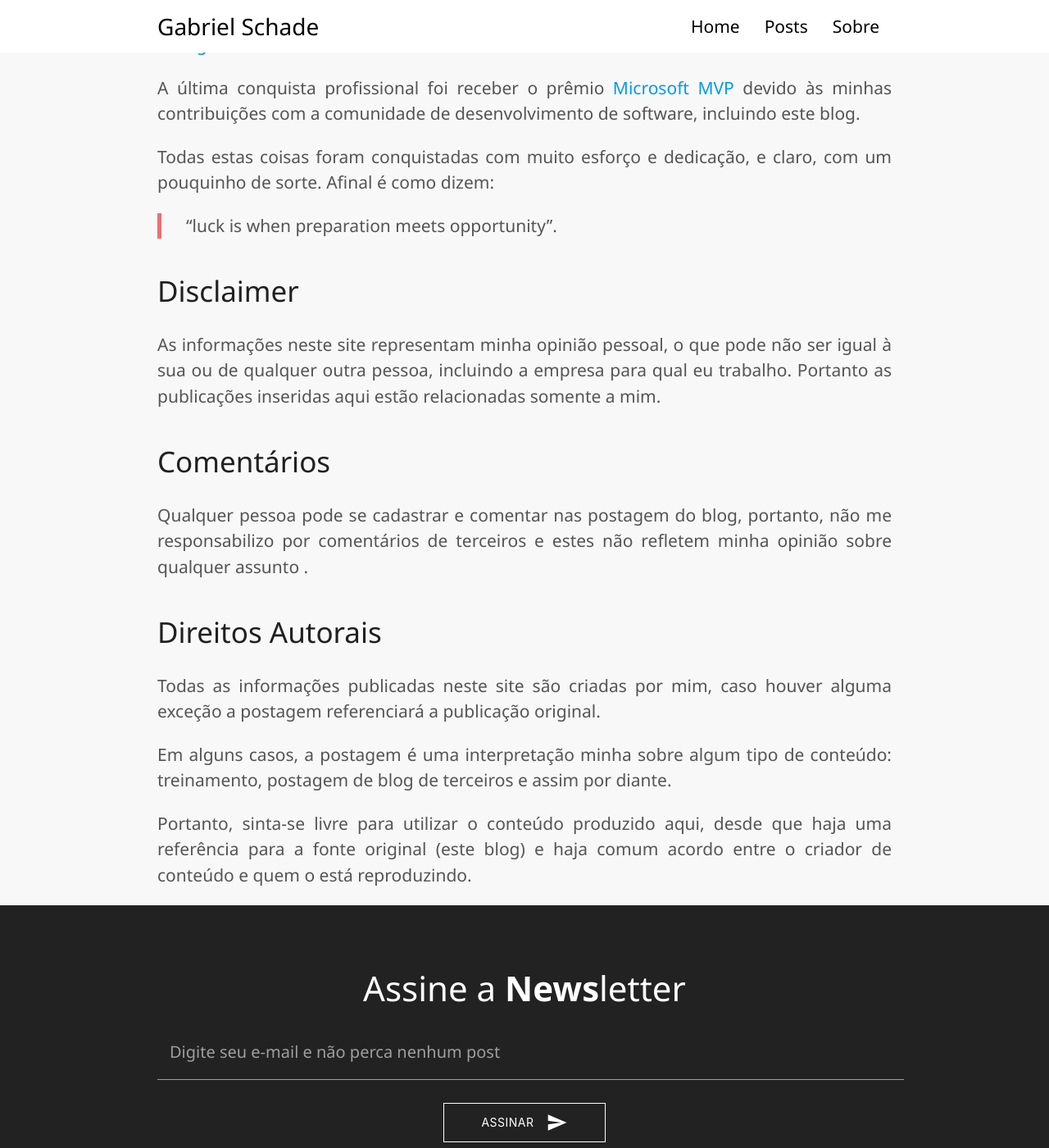
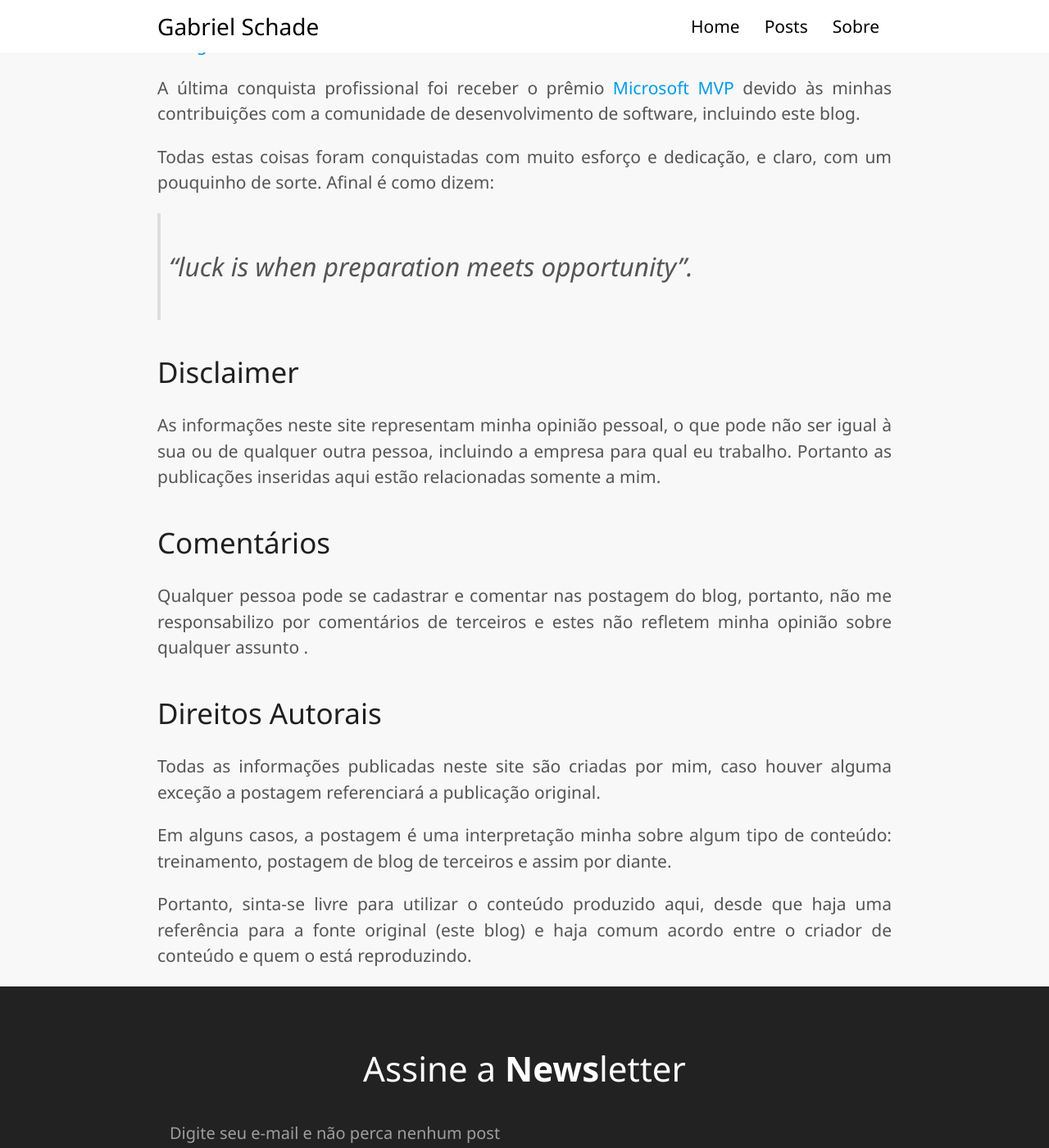
Before and after one commit to gabrielschade/gabrielschade.github.io, a Jekyll site: the page built from about.md, in a window 1280 px wide and 1400 px high, scrolled down 1003 px. Shown: the whole window at 82% size. Built offline with Jekyll 4.4.1, drawn with Linux system fonts in a browser that asks for light colours; nearby versions of some CDN libraries; comment, search, counter and statistics services are not loaded.

Commit message:
Finalização da atualização

```diff
--- a/_includes/header-new.html
+++ b/_includes/header-new.html
@@ -3,7 +3,7 @@
     <nav id="navbar">
       <div class="nav-wrapper container">
         <img class="center circle icon responsive-img" alt="profile" src="https://avatars3.githubusercontent.com/u/3276580?v=4&amp;u=454f9f40621e24e60e9d2c0d026ea05eba10287d&amp;s=400">
-        <a href="#!" class="brand-logo">Gabriel Schade</a>
+        <a href="/{{ site.baseurl }}" class="brand-logo">Gabriel Schade</a>
         <a href="#" data-target="mobile-demo" class="sidenav-trigger"><i class="material-icons">menu</i></a>
         <ul class="right hide-on-med-and-down">
           <li><a href="/{{ site.baseurl }}">Home</a></li>
--- a/css/blog-new.css
+++ b/css/blog-new.css
@@ -307,6 +307,7 @@ h3{
     text-align: justify;
 }
 
+.about blockquote,
 .post-text blockquote{
     padding: 10px;
     border-left: 4px solid #ddd;
```
Also changed, not shown: index.md (+1 -1 lines).
